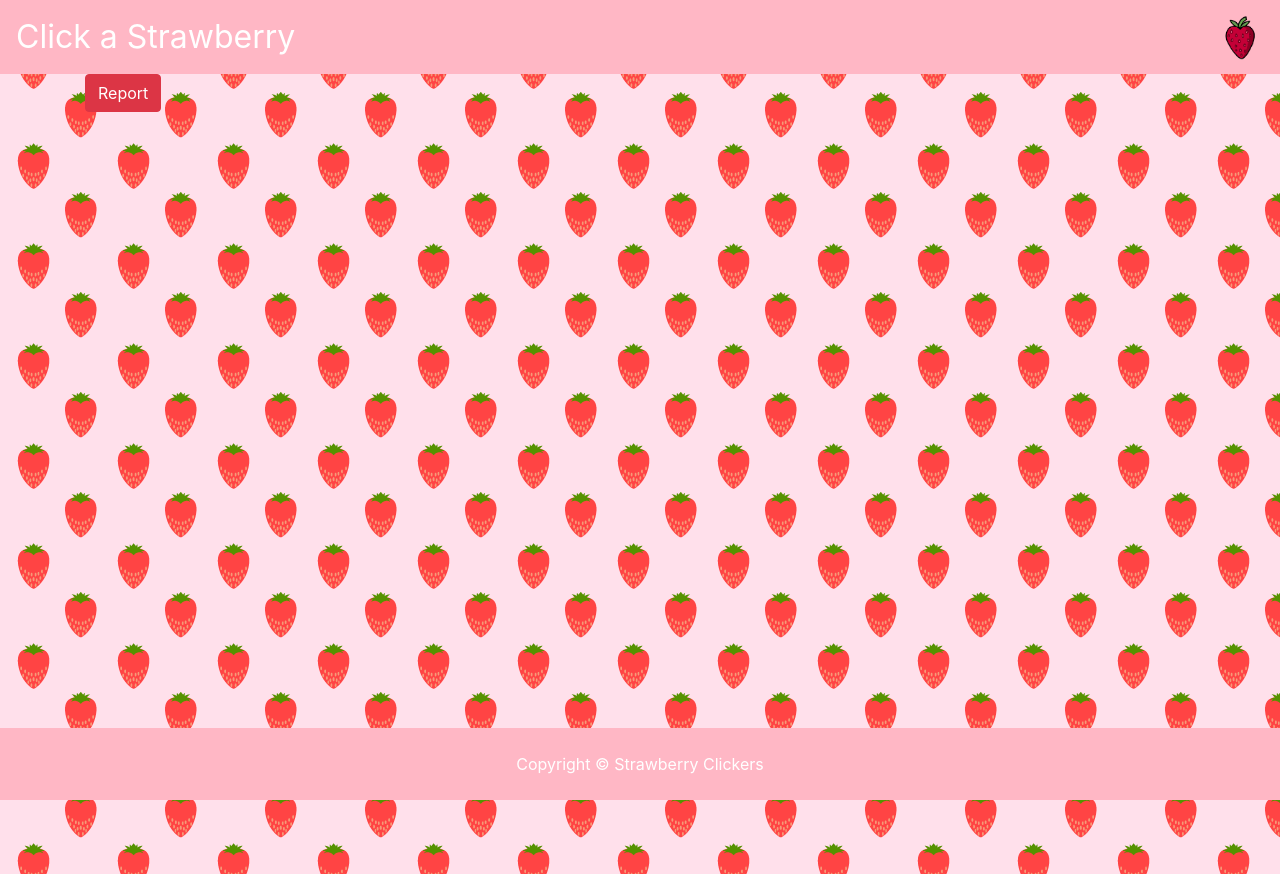
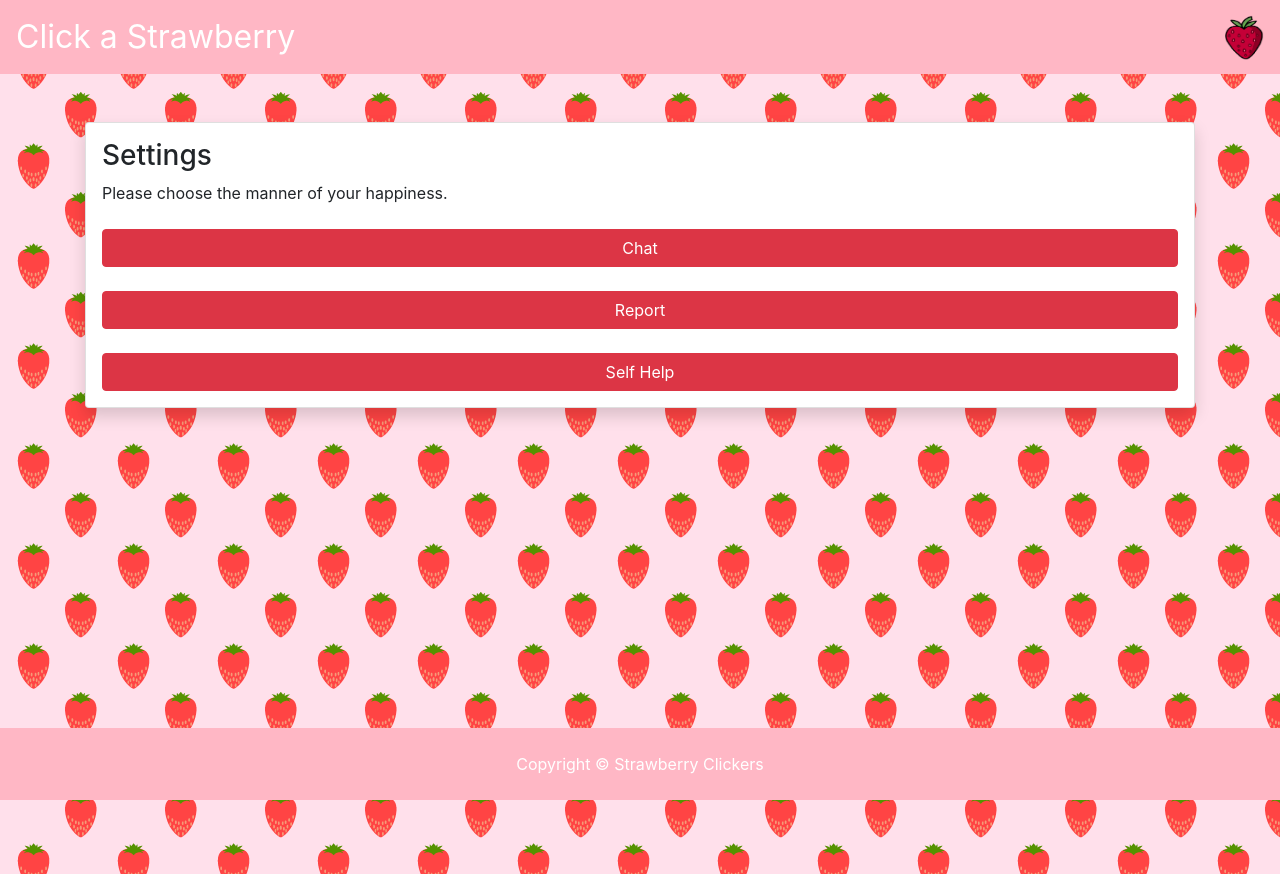
Before and after one commit to ginalamp/Kweens, a React (Create React App) app in the folder strawberry-app/: page /settings in a window 1280 px wide. Built offline with nearby package versions, Linux system fonts and the light colour scheme.

Commit message:
[FEAT] Settings Page

```diff
--- a/strawberry-app/src/components/NavBar.jsx
+++ b/strawberry-app/src/components/NavBar.jsx
@@ -16,7 +16,7 @@ class NavBar extends Component {
           <img
             className="d-inline-block align-top"
             src={StrawberryIcon}
-            width="45"
+            width="40"
             height="45"
             alt=""
             loading="lazy" />
--- a/strawberry-app/src/routes.js
+++ b/strawberry-app/src/routes.js
@@ -7,6 +7,8 @@ import NavBar from './components/NavBar';
 import Footer from './components/Footer';
 import Settings from './views/SettingsPage/Settings';
 import Report from './views/ReportPage/Report';
+import Chat from './views/Chat/Chat';
+import HelpPage from './views/HelpPage/HelpPage';
 
 export default class Routes extends Component {
   render() {
@@ -17,6 +19,8 @@ export default class Routes extends Component {
           <Route exact path='/' component={MainPage} />
           <Route exact path='/settings' component={Settings} />
           <Route exact path='/report' component={Report} />
+          <Route exact path='/help' component={HelpPage} />
+          <Route exact path='/chat' component={Chat} />
         </Switch>
         <Footer />
       </Router>
--- /dev/null
+++ b/strawberry-app/src/views/Chat/Chat.jsx
@@ -0,0 +1,13 @@
+import React, { Component } from 'react';
+
+class Chat extends Component {
+  render () {
+    return (
+      <div className="chat_app">
+
+      </div>
+    )
+  }
+}
+
+export default Chat;
--- /dev/null
+++ b/strawberry-app/src/views/HelpPage/HelpPage.jsx
@@ -0,0 +1,13 @@
+import React, { Component } from 'react';
+
+class HelpPage extends Component {
+  render () {
+    return (
+      <div className="help">
+
+      </div>
+    )
+  }
+}
+
+export default HelpPage;
--- a/strawberry-app/src/views/MainPage/MainPage.jsx
+++ b/strawberry-app/src/views/MainPage/MainPage.jsx
@@ -1,5 +1,5 @@
 import React, { Component } from 'react';
-import { Container, Row, Col, Image } from 'react-bootstrap';
+import { Container, Row, Col, Image, Button } from 'react-bootstrap';
 
 import Strawberry from '../../assets/images/strawberry.png';
 import StrawberryIcon from '../../assets/images/strawberry_icon.png';
@@ -12,12 +12,17 @@ var backgroundStyle = {
 };
 
 class MainPage extends Component {
+
+  submitFailGame = event => {
+    alert("ERROR: Something seems to have gone wrong.")
+  }
+
   render () {
     return (
       <section style={ backgroundStyle }>
         <div className="main">
           <Container>
-            <Row >
+            <Row className='align-items-center'>
               <Col>
                 <img
                   className="center"
@@ -28,7 +33,23 @@ class MainPage extends Component {
                   />
               </Col>
               <Col>
-                <h3>Hello</h3>
+                <div className='card shadow p-3 mb-5  bg-white rounded'>
+                  <form>
+                    <h3>Click a Strawberry!</h3>
+
+                    <div className='form-group' id='right'>
+                      <label>Happiness is just a click away!</label>
+                    </div>
+
+                    <Button
+                      id='bookingBtn'
+                      className='btn btn-danger btn-block'
+                      onClick={this.submitFailGame}
+                    >
+                      Start a New Game
+                    </Button>
+                  </form>
+                </div>
               </Col>
             </Row>
           </Container>
--- a/strawberry-app/src/views/SettingsPage/Settings.jsx
+++ b/strawberry-app/src/views/SettingsPage/Settings.jsx
@@ -16,16 +16,52 @@ class Settings extends Component {
     return (
       <section style={ backgroundStyle }>
         <div className="settings">
+          <br></br>
+          <br></br>
           <Container>
-            <Row>
+            <Row className='align-items-center'>
               <Col>
-                <Link to={"/report"}>
+                <div className='card shadow p-3 mb-5  bg-white rounded'>
+                <form>
+                  <h3>Settings</h3>
+
+                  <div className='form-group' id='right'>
+                    <label>Please choose the manner of your happiness.</label>
+                    <br></br>
+
+                  </div>
+
+                <Link to={"/chat"}>
                   <Button
+                    className="button_chat btn-block"
                     variant="danger"
                     >
-                    Report
+                    Chat
                   </Button>
                 </Link>
+
+                  <br></br>
+                  <Link to={"/report"}>
+                    <Button
+                      className="button_report btn-block"
+                      variant="danger"
+                      >
+                      Report
+                    </Button>
+                  </Link>
+                  <br></br>
+
+                  <Link to={"/help"}>
+                    <Button
+                      className="button_help btn-block"
+                      variant="danger"
+                      >
+                      Self Help
+                    </Button>
+                </Link>
+                </form>
+              </div>
+
               </Col>
             </Row>
           </Container>
```
Also changed, not shown: strawberry-app/src/assets/images/strawberry_icon.png.
